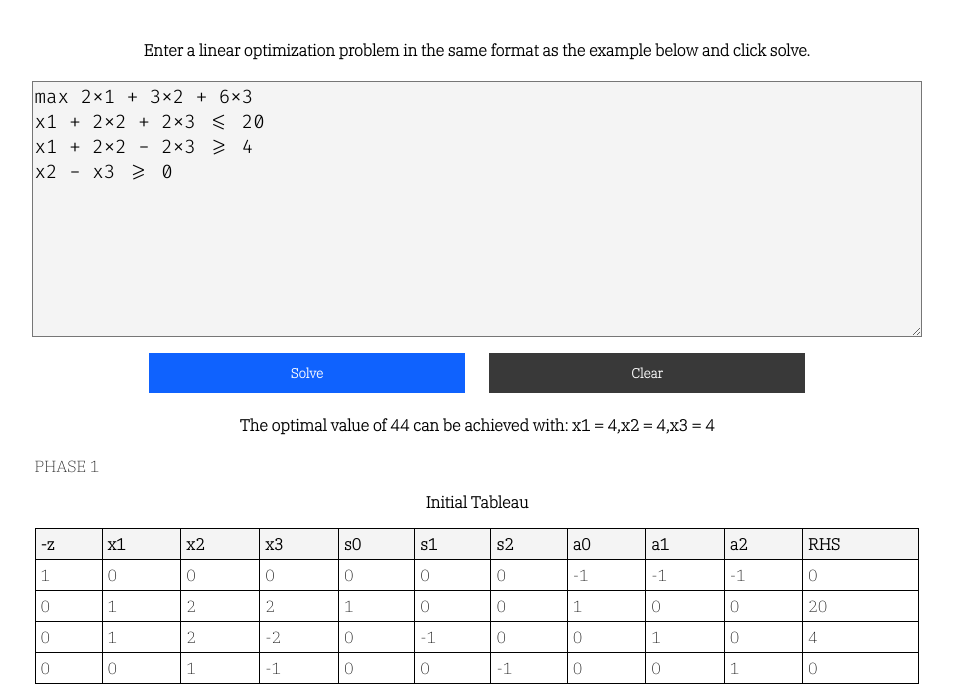
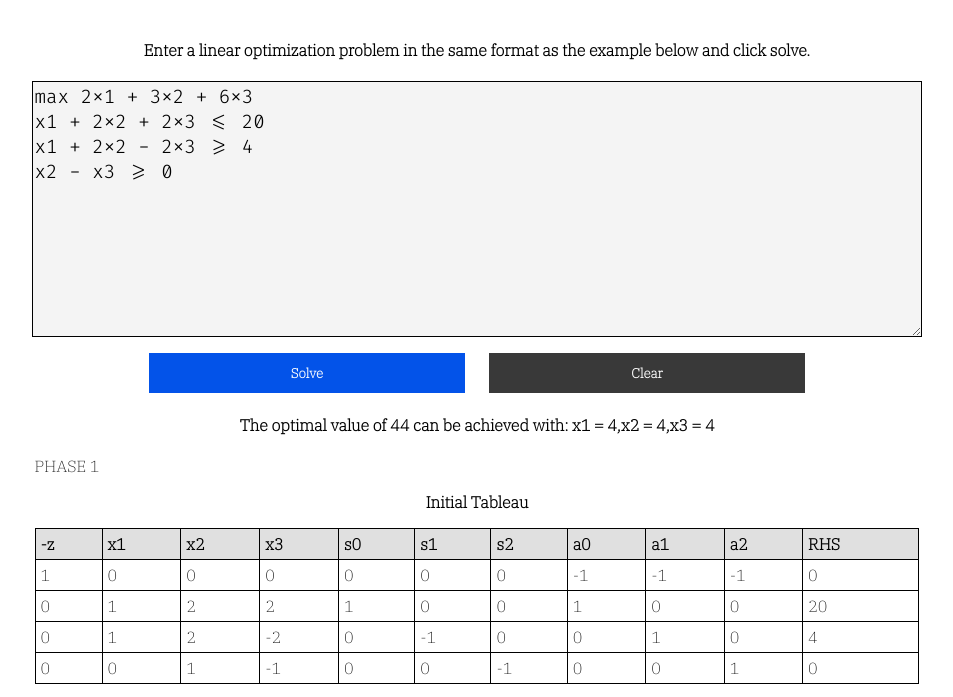
Before and after one commit to Donisius/simplex-calculator, a website: page index.html in a window 1280 px wide. Both pictures are taken after a click on the button "Solve". Shown: the part 74-771 px from the top of the page, without its empty margins (163-1116 px from the left). Drawn offline with Linux system fonts and the light colour scheme.

Commit message:
refactor: change styles

```diff
--- a/index.html
+++ b/index.html
@@ -14,9 +14,15 @@
 		}
 
 		textarea {
+			border: 1px solid #000000;
 			background-color: #f4f4f4;
 			font-family: 'Fira Code', monospace;
 			font-size: 1.2rem;
+		}
+
+		textarea:focus {
+			outline: none !important;
+			border: 0.15rem solid #0f62fe;
 		}
 
 		caption {
@@ -75,6 +81,11 @@
 			cursor: pointer;
 		}
 
+		.solve-button:focus {
+			outline: none !important;
+			background-color: #0353e9;
+		}
+
 		.clear-button {
 			color: #ffffff;
 			background-color: #393939;
@@ -83,6 +94,11 @@
 		.clear-button:hover {
 			background-color: #4c4c4c;
 			cursor: pointer;
+		}
+
+		.clear-button:focus {
+			outline: none !important;
+			background-color: #4c4c4c;
 		}
 
 		.tableau {
@@ -101,7 +117,7 @@
 		}
 
 		th {
-			background-color: #f4f4f4;
+			background-color: #e0e0e0;
 		}
 
 		#results, #instructions {
```
